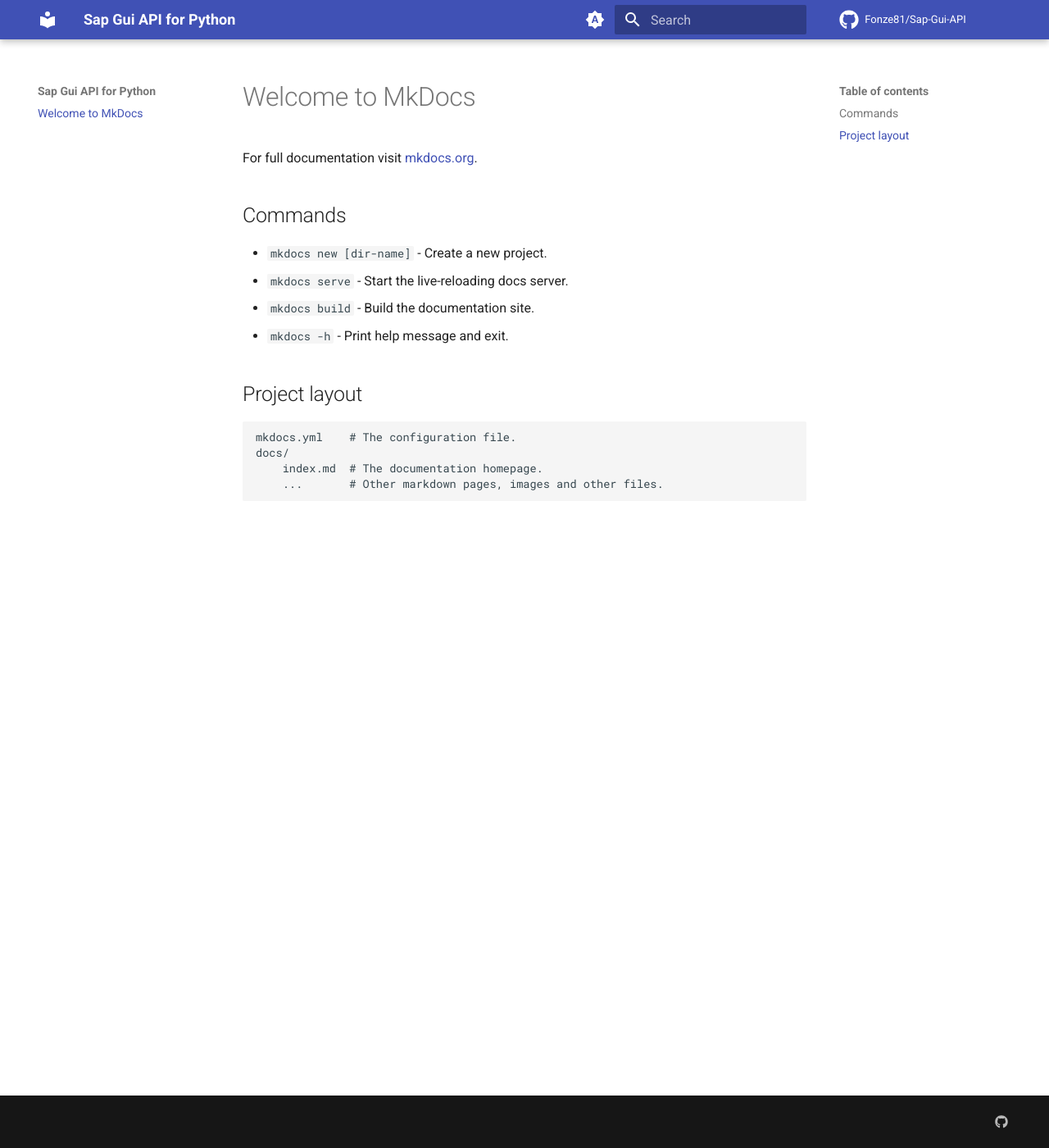
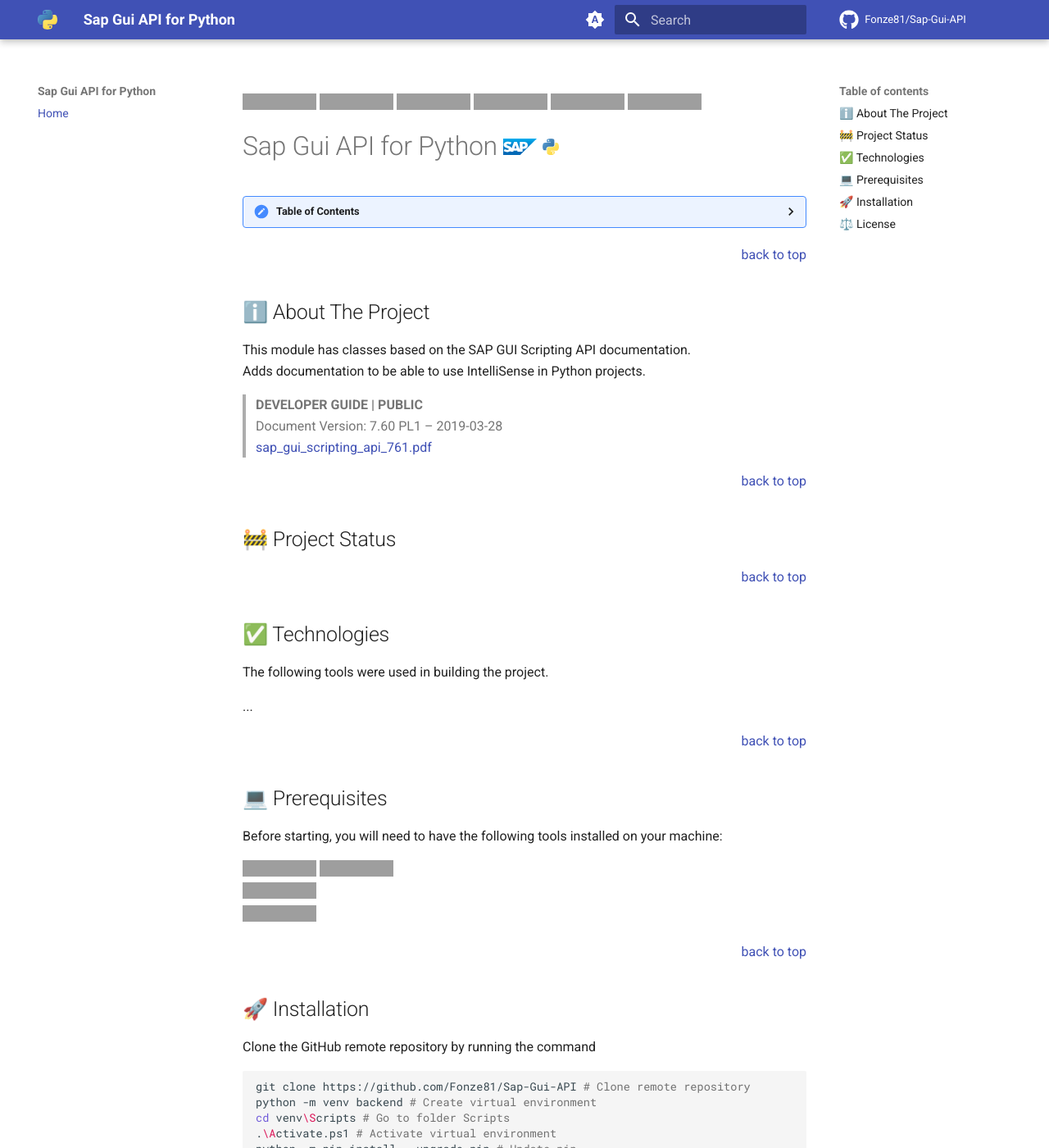
Before and after one commit to Fonze81/Sap-Gui-API, an MkDocs documentation site: the page built from docs/index.md, in a window 1280 px wide and 1400 px high. Shown: the whole window at 82% size. Built offline with MkDocs 1.6.1 and Material for MkDocs 9.7.7, drawn with Linux system fonts in a browser that asks for light colours; comment, search, counter and statistics services are not loaded; some of the changed text lies outside the part shown; grey boxes are pictures that could not be loaded.

Commit message:
Update docs

````diff
--- a/docs/index.md
+++ b/docs/index.md
@@ -1,17 +1,109 @@
-# Welcome to MkDocs
+<!-- Used for back to top link -->
+<div id="top"></div>
 
-For full documentation visit [mkdocs.org](https://www.mkdocs.org).
+<!-- Insert badges here. See https://shields.io/ -->
+![GitHub](https://img.shields.io/github/v/tag/Fonze81/Sap-Gui-API?style=flat&logo=github)
+![GitHub](https://img.shields.io/github/release-date/Fonze81/Sap-Gui-API?style=flat&logo=github)
+![GitHub](https://img.shields.io/github/last-commit/Fonze81/Sap-Gui-API?style=flat&logo=github)
+![GitHub](https://img.shields.io/github/commit-activity/m/Fonze81/Sap-Gui-API?style=flat&logo=github)
+![GitHub](https://img.shields.io/github/repo-size/Fonze81/Sap-Gui-API?style=flat&logo=github)
+![GitHub](https://img.shields.io/github/license/Fonze81/Sap-Gui-API?style=flat)
 
-## Commands
 
-* `mkdocs new [dir-name]` - Create a new project.
-* `mkdocs serve` - Start the live-reloading docs server.
-* `mkdocs build` - Build the documentation site.
-* `mkdocs -h` - Print help message and exit.
+# Sap Gui API for Python ![SAP](/img/sap_20px.svg) ![Python](/img/python_20px.svg)
 
-## Project layout
+<details>
+    <summary>Table of Contents</summary>
+    <ol>
+        <li><a href="#about-the-project"> ℹ️ About The Project</a></li>
+        <li><a href="#project-status"> 🚧 Project Status</a></li>
+        <li><a href="#technologies"> ✅ Technologies</a></li>
+        <li><a href="#prerequisites"> 💻 Prerequisites</a></li>
+        <li><a href="#installation"> 🚀 Installation</a></li>
+        <li><a href="#license"> ⚖️ License</a></li>
+    </ol>
+</details>
 
-    mkdocs.yml    # The configuration file.
-    docs/
-        index.md  # The documentation homepage.
-        ...       # Other markdown pages, images and other files.
+<!-- Link to top -->
+<p align="right"><a href="#top">back to top</a></p>
+
+<!-- Used for Table of Contents link -->
+<div id="about-the-project"></div>
+
+## ℹ️ About The Project
+
+This module has classes based on the SAP GUI Scripting API documentation.
+Adds documentation to be able to use IntelliSense in Python projects.
+
+> **DEVELOPER GUIDE | PUBLIC**
+> Document Version: 7.60 PL1 – 2019-03-28
+> [sap_gui_scripting_api_761.pdf](https://help.sap.com/doc/9215986e54174174854b0af6bb14305a/760.01/en-US/sap_gui_scripting_api_761.pdf)
+
+<!-- Link to top -->
+<p align="right"><a href="#top">back to top</a></p>
+
+<!-- Used for Table of Contents link -->
+<div id="project-status"></div>
+
+## 🚧 Project Status
+
+<!-- Link to top -->
+<p align="right"><a href="#top">back to top</a></p>
+
+<!-- Used for Table of Contents link -->
+<div id="technologies"></div>
+
+## ✅ Technologies
+
+The following tools were used in building the project.
+
+...
+
+<!-- Link to top -->
+<p align="right"><a href="#top">back to top</a></p>
+
+<!-- Used for Table of Contents link -->
+<div id="prerequisites"></div>
+
+## 💻 Prerequisites
+
+Before starting, you will need to have the following tools installed on your machine:
+
+![Git](https://img.shields.io/static/v1?label=Git&message=^v2.35.1.windows.2&color=blue&style=flat&logo=git)
+![GitHub](https://img.shields.io/static/v1?label=GitHub%20Desktop&message=^v3.0.7%20x64&color=blue&style=flat-square&logo=github)
+![Visual Studio Code](https://img.shields.io/static/v1?label=Visual%20Studio%20Code&message=^v1.71.0%20x64&color=blue&style=flat-square&logo=visual-studio-code)
+![Python](https://img.shields.io/static/v1?label=Python&message=^v3.10.6&color=blue&style=flat&logo=python)
+
+<!-- Link to top -->
+<p align="right"><a href="#top">back to top</a></p>
+
+<!-- Used for Table of Contents link -->
+<div id="installation"></div>
+
+## 🚀 Installation
+
+Clone the GitHub remote repository by running the command
+
+```bash
+git clone https://github.com/Fonze81/Sap-Gui-API # Clone remote repository
+python -m venv backend # Create virtual environment
+cd venv\Scripts # Go to folder Scripts
+.\Activate.ps1 # Activate virtual environment
+python -m pip install --upgrade pip # Update pip
+pip install -r requirements.txt # Install requirements packages
+mkdocs serve # Start server. Ctrl + C stop server
+Browser connected: http://127.0.0.1:8000/ # Open documentation website
+```
+
+<!-- Link to top -->
+<p align="right"><a href="#top">back to top</a></p>
+
+<!-- Used for Table of Contents link -->
+<div id="license"></div>
+
+## ⚖️ License
+
+Distributed under the MIT License. See `LICENSE` for more information.
+
+<!-- Link to top -->
+<p align="right"><a href="#top">back to top</a></p>
--- a/mkdocs.yml
+++ b/mkdocs.yml
@@ -25,7 +25,7 @@
   font:
     text: Roboto
     language: en
-    # logo:
+  logo: /img/python_20px.svg
   extra:
     homepage: https://example.com
     theme:
````
Also changed, not shown: README.md (+2 -0 lines), docs/img/python_20px.svg (added), docs/img/sap_20px.svg (added).
